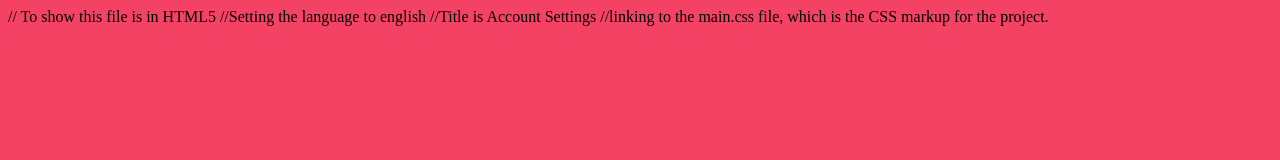
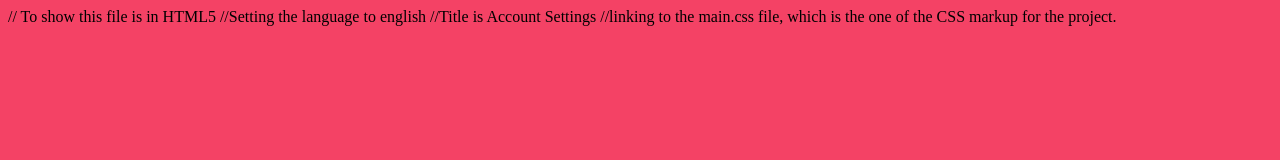
Before and after one commit to lewtwelf/Car-Enthusiast-App, a plain HTML site: page front/accountsettings.html in a window 1280 px wide. Shown: the top 160 px of the page. Drawn offline with Linux system fonts and the light colour scheme.

Commit message:
Update accountsettings.html

```diff
--- a/front/accountsettings.html
+++ b/front/accountsettings.html
@@ -4,7 +4,7 @@
 
      <meta charset="UTF-8">
     <title>Account Settings</title> //Title is Account Settings
-    <link rel="stylesheet" type="text/css" href="main.css"> //linking to the main.css file, which is the CSS markup for the project.
+    <link rel="stylesheet" type="text/css" href="main.css"> //linking to the main.css file, which is the one of the CSS markup for the project.
     </head>
 
      <body>
```
